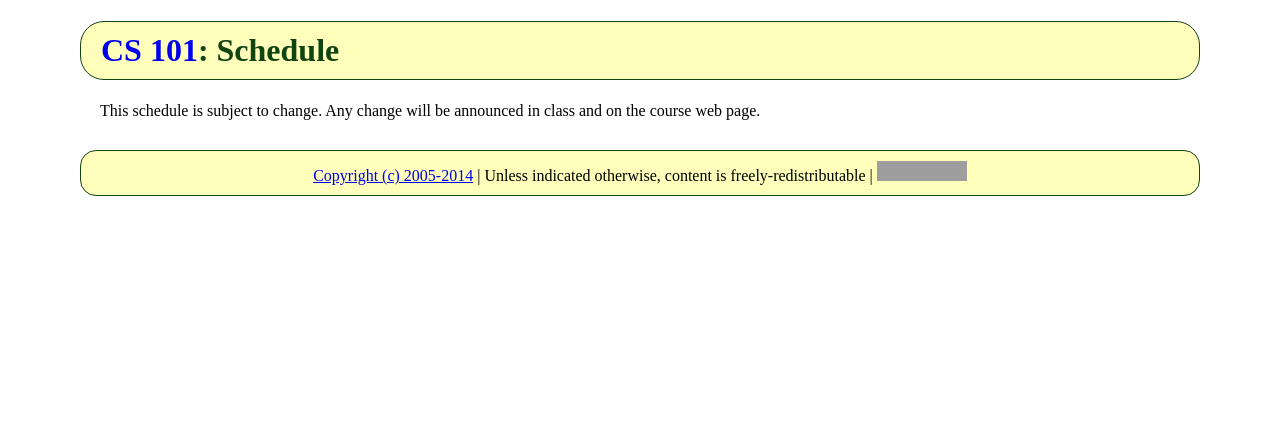
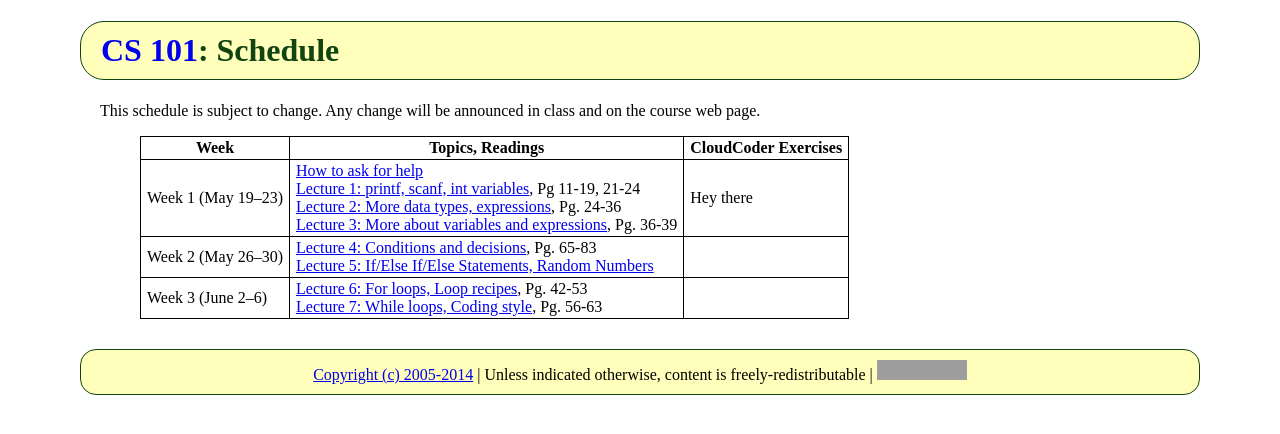
Before and after one commit to ycpcs/cs101-summer2014, a Jekyll site: the page built from schedule.md, in a window 1280 px wide. Shown: the top 434 px of the page. Built offline with Jekyll 4.4.1, drawn with Linux system fonts in a browser that asks for light colours; Markdown is read by kramdown in place of the engine named in the settings; grey boxes are pictures that could not be loaded.

Commit message:
started working on schedule

```diff
--- a/schedule.md
+++ b/schedule.md
@@ -6,6 +6,12 @@ title: Schedule
 This schedule is subject to change.  Any change will be
 announced in class and on the course web page.
 
+> Week | Topics, Readings | CloudCoder Exercises
+> ---- | ---------------- | --------------------
+> Week 1 (May 19&ndash;23) | [How to ask for help](http://faculty.ycp.edu/~dhovemey/askingForHelp.html) <br> [Lecture 1: printf, scanf, int variables](lectures/lecture01.html), Pg 11-19, 21-24 <br> [Lecture 2: More data types, expressions](lectures/lecture02.html), Pg. 24-36 <br> [Lecture 3: More about variables and expressions](lectures/lecture03.html), Pg. 36-39 | Hey there
+> Week 2 (May 26&ndash;30) | [Lecture 4: Conditions and decisions](lectures/lecture04.html), Pg. 65-83 <br> [Lecture 5: If/Else If/Else Statements, Random Numbers](lectures/lecture05.html) |
+> Week 3 (June 2&ndash;6) | [Lecture 6: For loops, Loop recipes](lectures/lecture06.html), Pg. 42-53 <br> [Lecture 7: While loops, Coding style](lectures/lecture07.html), Pg. 56-63 |
+
 <!-- vim:set wrap: ­-->
 <!-- vim:set linebreak: -->
 <!-- vim:set nolist: -->
```
